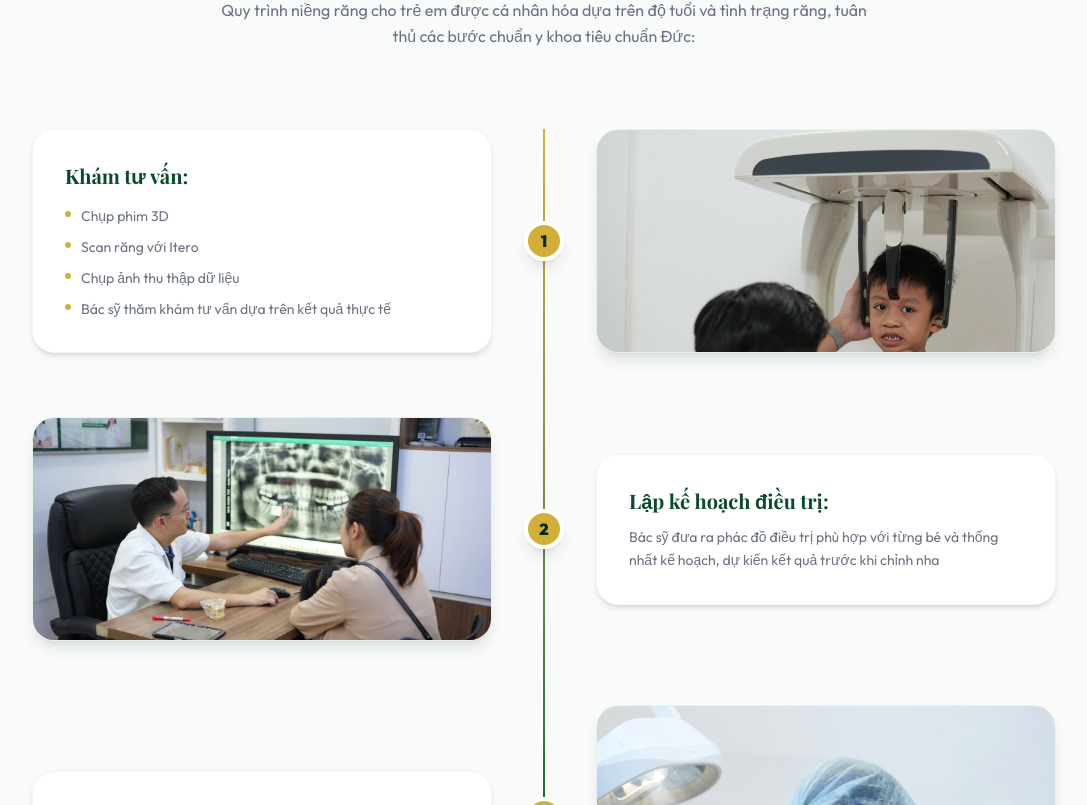
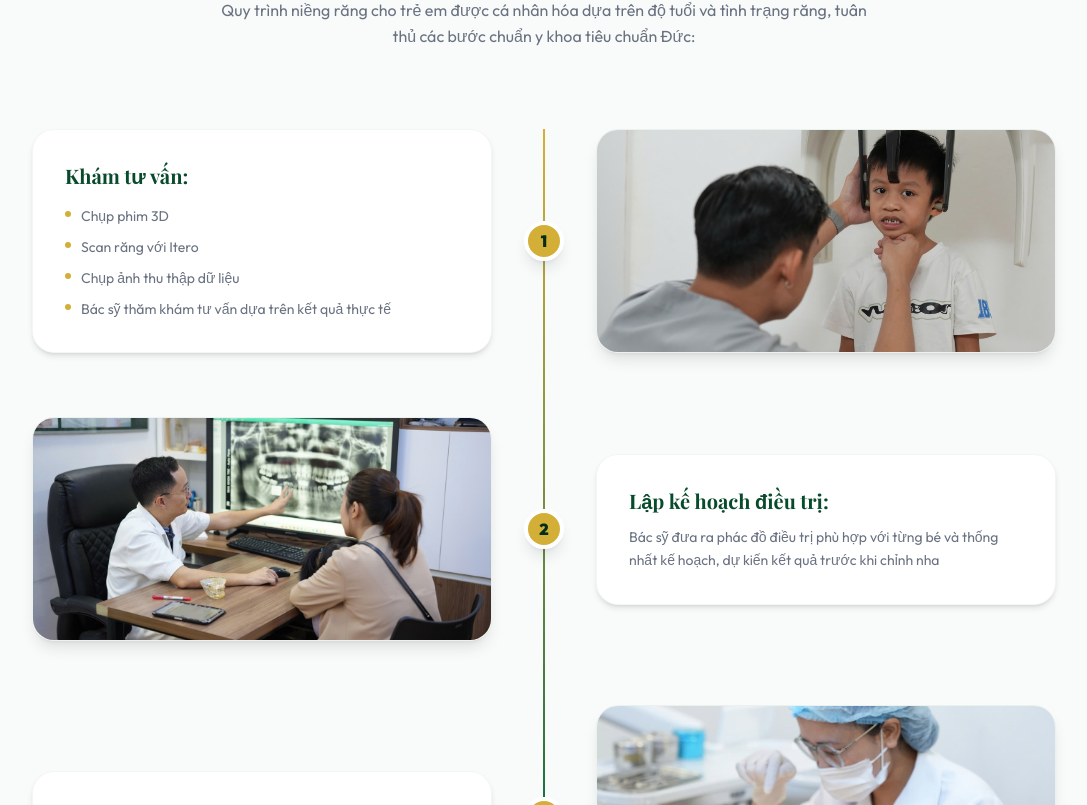
Before and after one commit to hoang89yenthe/NhaKhoaTre, a Next.js app: page / in a window 1280 px wide. Shown: the part 4615-5420 px from the top of the page, without its empty margins (96-1183 px from the left). Built offline with nearby package versions, Linux system fonts and the light colour scheme; no server answers; a web font is replaced by a local one.

Commit message:
fix: process section — use Vietnamese clinic photos, object-center for all steps

```diff
--- a/src/components/ProcessSection.tsx
+++ b/src/components/ProcessSection.tsx
@@ -109,7 +109,7 @@ export default function ProcessSection() {
                           src={item.image}
                           alt={item.title}
                           fill
-                          className="object-cover object-[center_25%] transition-transform duration-700 group-hover:scale-105"
+                          className="object-cover object-center transition-transform duration-700 group-hover:scale-105"
                           sizes="(max-width: 768px) 100vw, 400px"
                         />
                         <div className="absolute inset-0 bg-brand-primary/10 opacity-0 group-hover:opacity-100 transition-opacity duration-300" />
```
